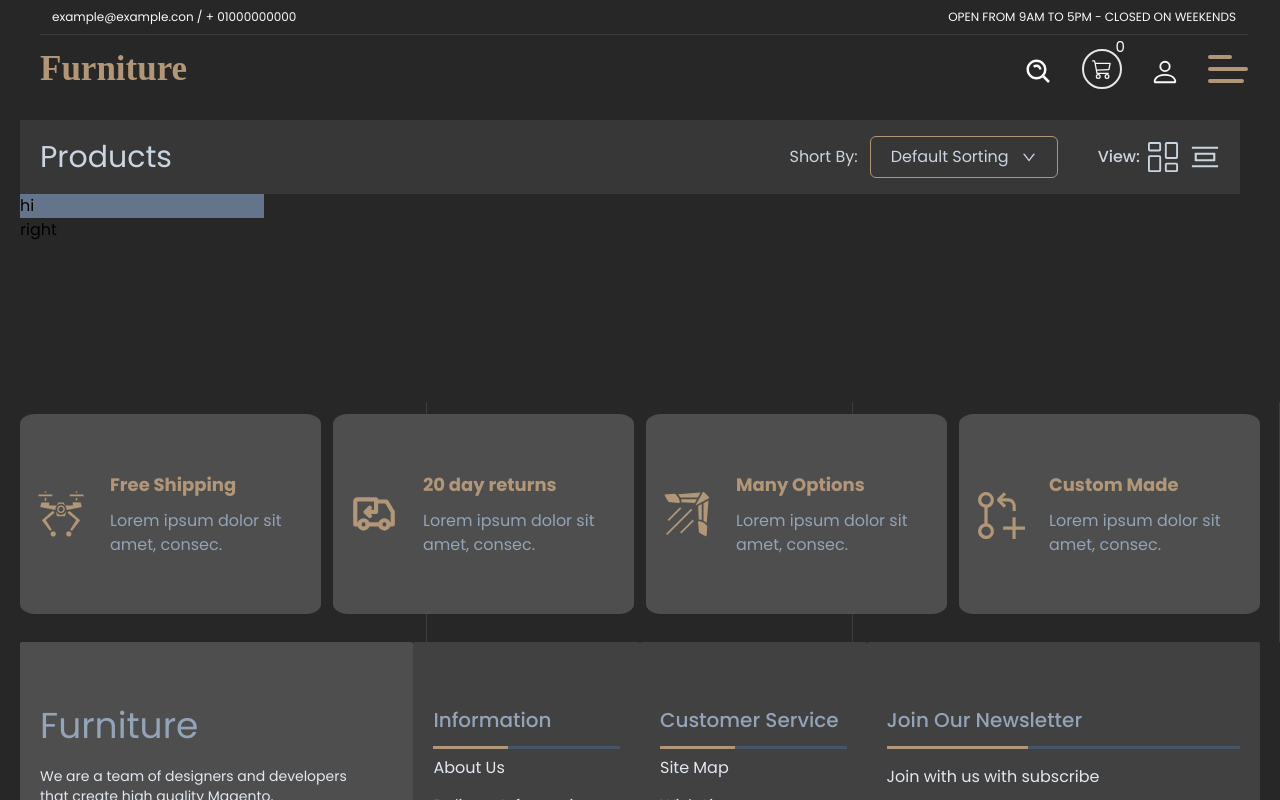
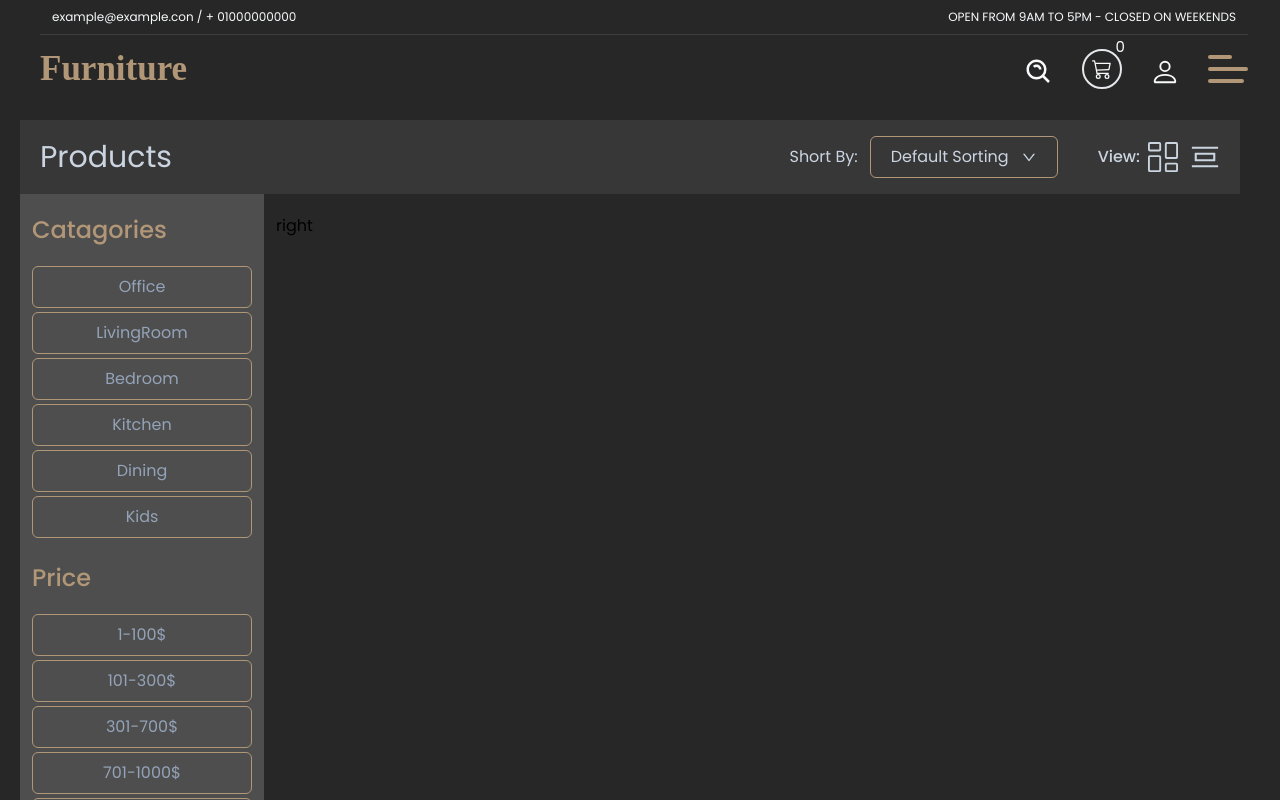
Before and after one commit to codeernoyon/furniture_next_js, a Next.js app: page /products in a window 1280 px wide. Shown: the top 800 px of the page. Built offline with nearby package versions, Linux system fonts and the light colour scheme; a web font is replaced by a local one.

Commit message:
add product left side

```diff
--- /dev/null
+++ b/app/components/elements/ProductsRoute/FilterItems.js
@@ -0,0 +1,21 @@
+import React from "react";
+
+const FilterItems = ({ title, items }) => {
+  return (
+    <div className="pb-5">
+      <span className="text-2xl text-main-clr font-[500]">{title}</span>
+      <ul className="mt-5 ">
+        {items?.map((item, index) => (
+          <li
+            key={index}
+            className="py-2 border-[1px] border-main-clr text-center border-opacity-50 my-1 rounded-md text-slate-400 cursor-pointer hover:text-slate-200 hover:bg-main-clr transition-all duration-300 "
+          >
+            {item.title}
+          </li>
+        ))}
+      </ul>
+    </div>
+  );
+};
+
+export default FilterItems;
--- a/pages/products/index.js
+++ b/pages/products/index.js
@@ -1,10 +1,11 @@
 import React, { useState } from "react";
+import { products } from "../../app/components/data/products";
+import FilterItems from "../../app/components/elements/ProductsRoute/FilterItems";
 import TopBer from "../../app/components/elements/ProductsRoute/TopBer";
-
 const product = () => {
   const [col, setCol] = useState(true);
   const [row, setRow] = useState(false);
-
+  const { catagories, price, company } = products;
   // ----------  handle col ----------
   const handleCol = () => {};
   // ----------  handle row ----------
@@ -13,11 +14,20 @@ const product = () => {
     <div className="bg py-[120px] px-5 pr-10">
       {/* top ber */}
       <TopBer handleCol={handleCol} handleRow={handleRow} />
-      <div>
+      <div className="flex">
         {/* left */}
-        <div className="w-[20%] bg-slate-500">hi</div>
+        <div className="w-[20%] text-slate-300 capitalize bg_tow px-3 py-5 pb-10">
+          {/* catagories */}
+          <FilterItems title="catagories" items={catagories} />
+
+          {/* price */}
+          <FilterItems title="price" items={price} />
+
+          {/* company */}
+          <FilterItems title="company" items={company} />
+        </div>
         {/* right */}
-        <div>right</div>
+        <div className="px-3 py-5">right</div>
       </div>
     </div>
   );
```
